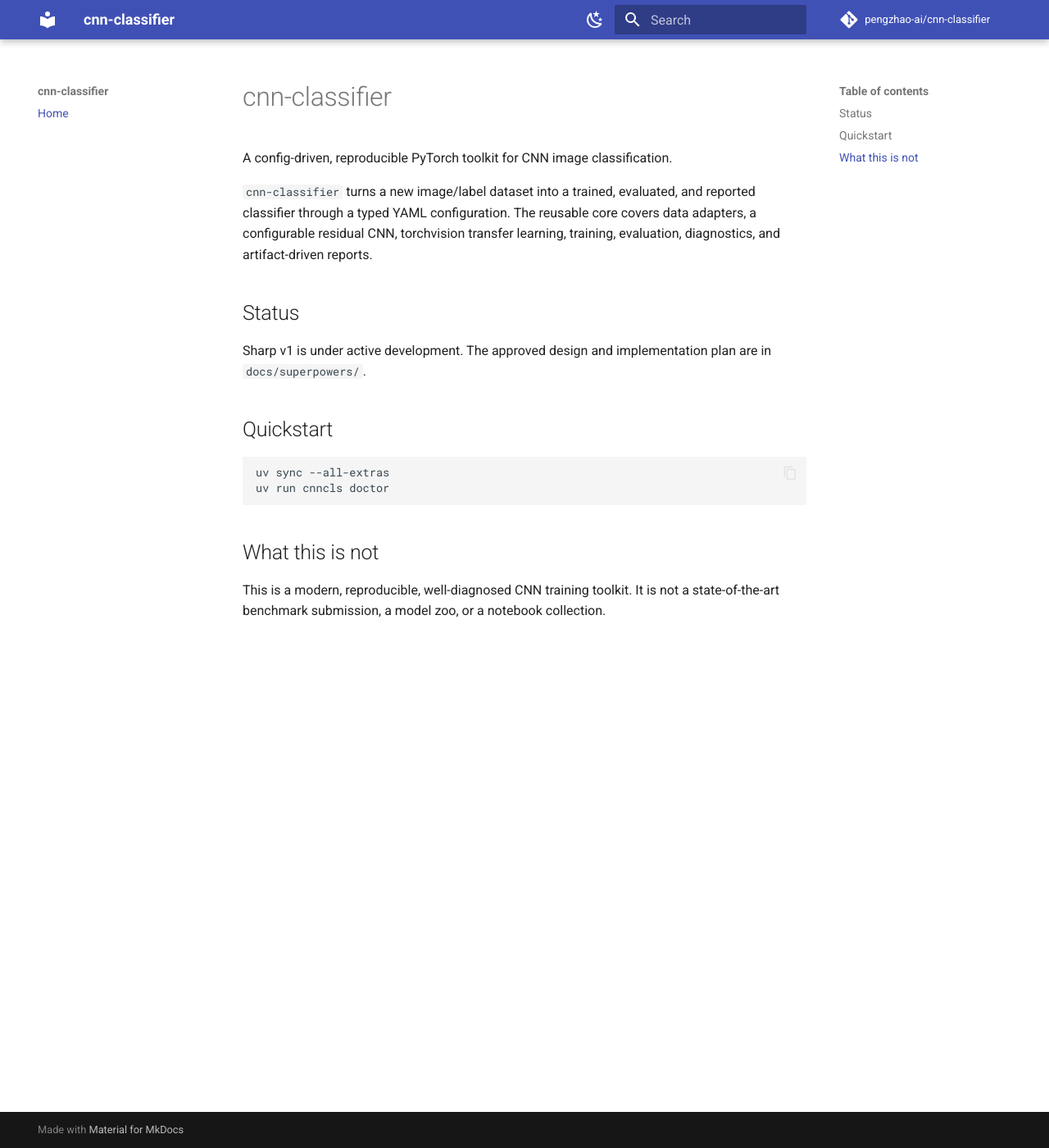
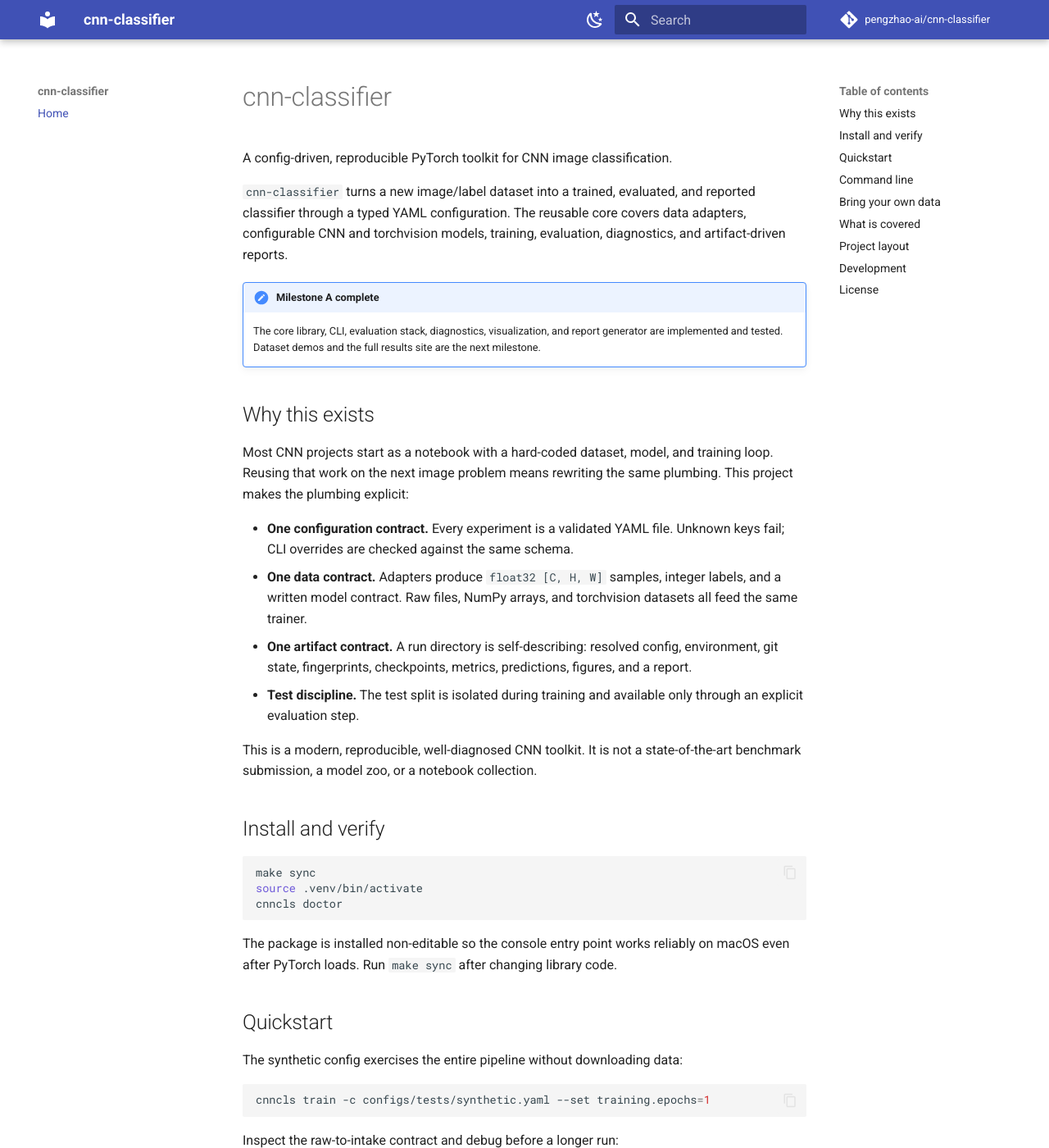
Before and after one commit to pengzhao-ai/cnn-classifier, an MkDocs documentation site: the page built from docs/index.md, in a window 1280 px wide and 1400 px high. Shown: the whole window at 82% size. Built offline with MkDocs 1.6.1 and Material for MkDocs 9.7.7, drawn with Linux system fonts in a browser that asks for light colours; comment, search, counter and statistics services are not loaded; some of the changed text lies outside the part shown.

Commit message:
milestone: sharp v1 core library
Co-Authored-By: Claude Code <noreply@anthropic.com>

````diff
--- a/docs/index.md
+++ b/docs/index.md
@@ -4,22 +4,148 @@ A config-driven, reproducible PyTorch toolkit for CNN image classification.
 
 `cnn-classifier` turns a new image/label dataset into a trained, evaluated, and
 reported classifier through a typed YAML configuration. The reusable core covers
-data adapters, a configurable residual CNN, torchvision transfer learning,
-training, evaluation, diagnostics, and artifact-driven reports.
+data adapters, configurable CNN and torchvision models, training, evaluation,
+diagnostics, and artifact-driven reports.
 
-## Status
+!!! note "Milestone A complete"
+    The core library, CLI, evaluation stack, diagnostics, visualization, and
+    report generator are implemented and tested. Dataset demos and the full
+    results site are the next milestone.
 
-Sharp v1 is under active development. The approved design and implementation plan
-are in `docs/superpowers/`.
+## Why this exists
+
+Most CNN projects start as a notebook with a hard-coded dataset, model, and
+training loop. Reusing that work on the next image problem means rewriting the
+same plumbing. This project makes the plumbing explicit:
+
+- **One configuration contract.** Every experiment is a validated YAML file.
+  Unknown keys fail; CLI overrides are checked against the same schema.
+- **One data contract.** Adapters produce `float32 [C, H, W]` samples, integer
+  labels, and a written model contract. Raw files, NumPy arrays, and torchvision
+  datasets all feed the same trainer.
+- **One artifact contract.** A run directory is self-describing: resolved config,
+  environment, git state, fingerprints, checkpoints, metrics, predictions,
+  figures, and a report.
+- **Test discipline.** The test split is isolated during training and available
+  only through an explicit evaluation step.
+
+This is a modern, reproducible, well-diagnosed CNN toolkit. It is not a
+state-of-the-art benchmark submission, a model zoo, or a notebook collection.
+
+## Install and verify
+
+```bash
+make sync
+source .venv/bin/activate
+cnncls doctor
+```
+
+The package is installed non-editable so the console entry point works reliably
+on macOS even after PyTorch loads. Run `make sync` after changing library code.
 
 ## Quickstart
 
+The synthetic config exercises the entire pipeline without downloading data:
+
 ```bash
-uv sync --all-extras
-uv run cnncls doctor
+cnncls train -c configs/tests/synthetic.yaml --set training.epochs=1
 ```
 
-## What this is not
+Inspect the raw-to-intake contract and debug before a longer run:
 
-This is a modern, reproducible, well-diagnosed CNN training toolkit. It is not a
-state-of-the-art benchmark submission, a model zoo, or a notebook collection.
+```bash
+cnncls inspect-data -c configs/tests/synthetic.yaml
+cnncls debug -c configs/tests/synthetic.yaml --overfit-batch --steps 20
+cnncls train -c configs/tests/synthetic.yaml --dry-run
+```
+
+Evaluate and reuse artifacts:
+
+```bash
+cnncls evaluate --checkpoint runs/<run>/checkpoints/best.pt --split test
+cnncls predict --checkpoint runs/<run>/checkpoints/best.pt --input image.png
+cnncls report --run runs/<run>
+cnncls compare runs/<run-a> runs/<run-b> --out results/comparison
+```
+
+## Command line
+
+| Command | Purpose |
+|---|---|
+| `cnncls init DIR` | Scaffold a config, README, and data layout |
+| `cnncls doctor` | Versions, device selection, optional dependencies |
+| `cnncls inspect-data -c CONFIG` | Class balance, duplicates, corruption, leakage, model contract |
+| `cnncls debug -c CONFIG` | One-batch overfit, shape trace, gradients, determinism |
+| `cnncls train -c CONFIG` | Train, evaluate, write figures and the report |
+| `cnncls evaluate --checkpoint PATH` | Evaluate on `test` or `val`, write predictions and metrics |
+| `cnncls predict --checkpoint PATH --input PATH` | Image, folder, or manifest inference |
+| `cnncls report --run DIR` | Rebuild HTML and Markdown from artifacts |
+| `cnncls compare RUN... --out DIR` | Fair comparison with test-fingerprint enforcement |
+
+`train --dry-run` builds the dataset and model, runs one forward/backward pass,
+prints the contract and parameter counts, and exits without writing a run.
+
+## Bring your own data
+
+The `image_folder` adapter expects one directory per class:
+
+```text
+data/
+├── train/{class_a,class_b,...}/
+├── val/{class_a,class_b,...}/
+└── test/{class_a,class_b,...}/     # optional
+```
+
+`cnncls init my_project` writes a starter `config.yaml` for this layout. Other
+adapters cover CSV manifests, NumPy arrays, torchvision datasets, and synthetic
+fixtures.
+
+## What is covered
+
+- **Augmentation and regularization:** torchvision v2 transforms, MixUp, CutMix,
+  label smoothing, dropout, weight decay, early stopping.
+- **Normalization and BatchNorm:** computed or supplied statistics, explicit normalization transforms,
+  BatchNorm on/off in both CNN families.
+- **Learning-rate management:** warmup, cosine, step, plateau, batch-level
+  stepping, differential parameter groups.
+- **ResNet and transfer learning:** configurable residual stages, torchvision
+  backbones, 32x32 stem adaptation, freezing, BatchNorm policy, linear probes.
+- **Evaluation:** top-k, macro F1, per-class precision/recall/F1, confusion
+  matrices, NLL, ECE/MCE/Brier, bootstrap intervals, TTA, latency, error
+  galleries.
+- **Reproducibility:** seeded data splits, RNG state in checkpoints, deterministic
+  mode, environment and git capture, data fingerprints.
+
+## Project layout
+
+```text
+src/cnn_classifier/
+├── config/       typed YAML schema, defaults chain, CLI overrides
+├── core/         devices, seeding, hashing, shared contracts
+├── data/         adapters, image I/O, splits, transforms, inspection
+├── models/       CNN builders, torchvision wrapper, transfer utilities
+├── training/     trainer, callbacks, checkpoints, optimizer, schedules, AMP
+├── evaluation/   metrics, calibration, bootstrap, latency, comparison
+├── diagnostics/  overfit, tracing, gradients, determinism
+├── viz/          publication-style figures and HTML/Markdown reports
+├── runs/         run directories and artifact writers
+└── cli.py        `cnncls` command line
+```
+
+## Development
+
+```bash
+make test        # library tests
+make coverage    # core coverage gate
+make lint        # ruff
+make typecheck   # mypy
+make docs        # this site
+make build       # wheel and sdist
+make gate        # all of the above
+```
+
+The approved design and implementation plan are in `docs/superpowers/`.
+
+## License
+
+Apache-2.0. See `LICENSE`.
--- a/pyproject.toml
+++ b/pyproject.toml
@@ -116,7 +116,7 @@ pythonpath = ["src"]
 [tool.coverage.run]
 source = ["cnn_classifier"]
 branch = true
-omit = ["*/viz/*"]
+omit = ["*/viz/*", "*/cli.py"]
 
 [tool.coverage.report]
 show_missing = true
````
Also changed, not shown: README.md (+100 -15 lines), 8 other files.
